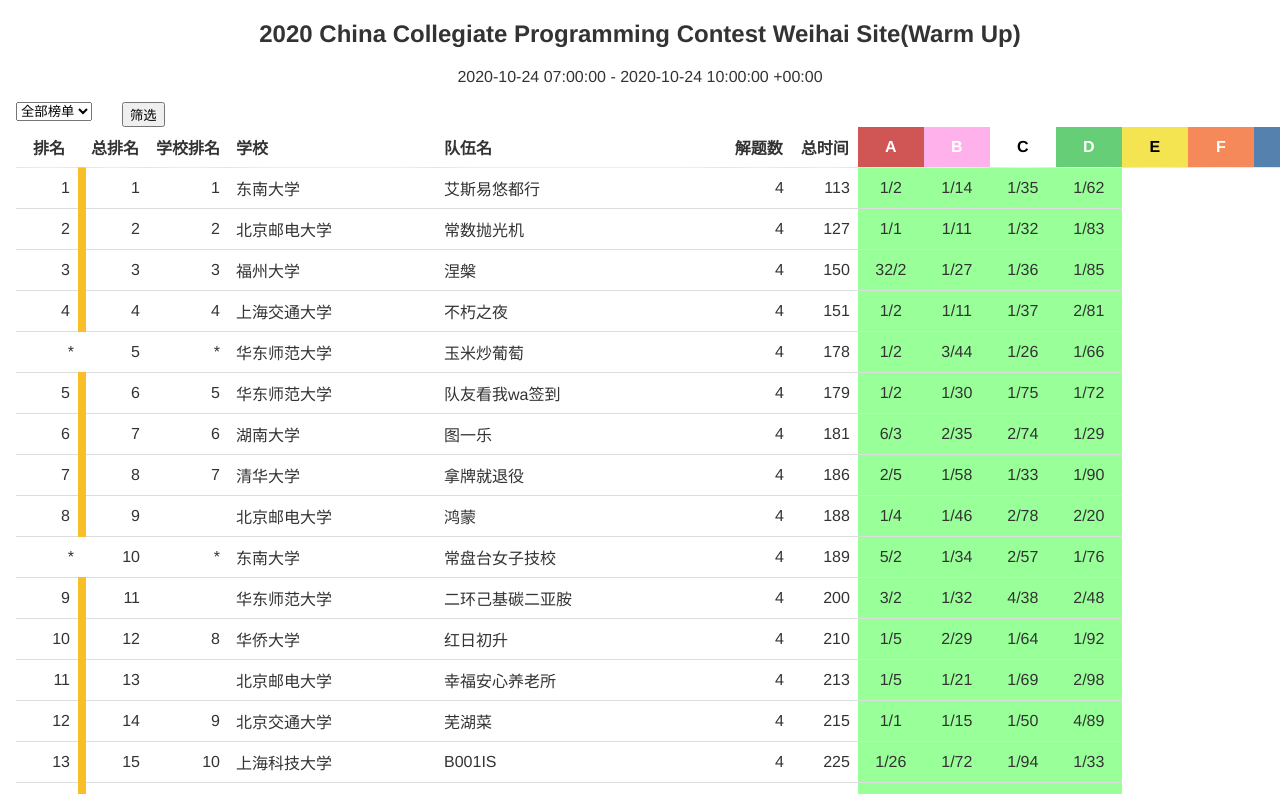
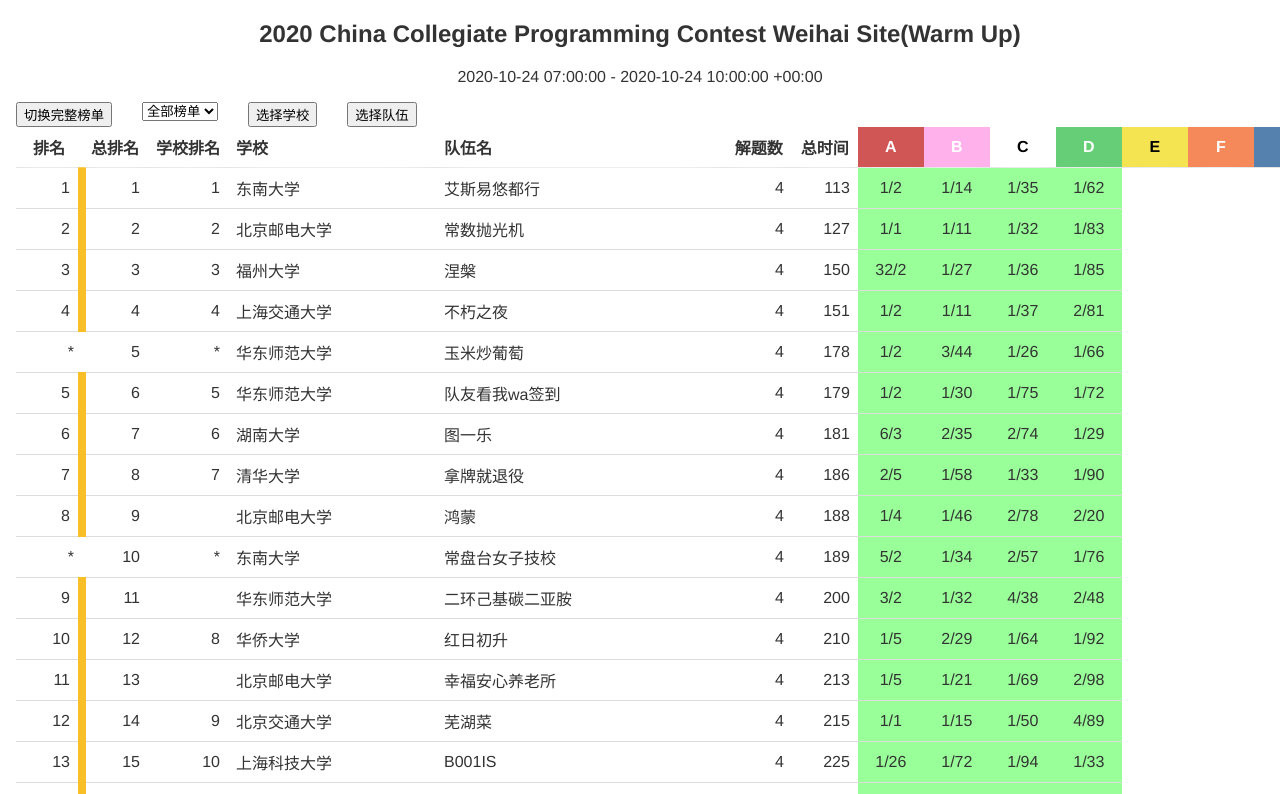
Before and after one commit to algoux/standard-ranklist-renderer, a React app: page / in a window 1280 px wide. Shown: the top 794 px of the page. Built offline with nearby package versions, Linux system fonts and the light colour scheme.

Commit message:
update select

```diff
--- a/src/Ranklist.tsx
+++ b/src/Ranklist.tsx
@@ -7,10 +7,11 @@ import _ from 'lodash';
 import moment from 'moment';
 import { numberToAlphabet, secToTimeStr } from './utils/format';
 import classnames from 'classnames';
-import TeamFilterModal from './components/TeamFilterModal';
+// import TeamFilterModal from './components/TeamFilterModal';
 import Progress from "./progress"
 import Color from 'color';
-
+// import SelectDropdown from './components/SelectDropdown'
+import SelectList from './SelectList'
 enum EnumTheme {
   light = 'light',
   dark = 'dark',
@@ -28,7 +29,7 @@ export interface RanklistProps {
 interface State {
   theme: keyof typeof EnumTheme;
   rows: srk.RanklistRow[],
-  rows_select: srk.RanklistRow[],
+  // rows_select: srk.RanklistRow[],
   marker: string,
 }
 
@@ -47,7 +48,7 @@ export default class Ranklist extends React.Component<RanklistProps, State> {
       theme: EnumTheme.light,
       rows: [],
       marker: "all",
-      rows_select: []
+      // rows_select: []
     };
   }
 
@@ -55,7 +56,7 @@ export default class Ranklist extends React.Component<RanklistProps, State> {
     this.preCheckData(this.props.data);
     this.setState({
       rows: this.props.data.rows,
-      rows_select: this.props.data.rows
+      // rows_select: this.props.data.rows
     })
     // let fill = document.getElementById("fill");
     // var count = 0;
@@ -77,7 +78,7 @@ export default class Ranklist extends React.Component<RanklistProps, State> {
       this.preCheckData(np.data);
       this.setState({
         rows: np.data.rows,
-        rows_select: np.data.rows
+        // rows_select: np.data.rows
       })
     }
 
@@ -284,99 +285,14 @@ export default class Ranklist extends React.Component<RanklistProps, State> {
         list.push(rows[i])
       }
     }
-    if (arr.length == 0) {
-      // let list2 = [];
-      // if (this.state.marker == "all") {
-      //   list2 = rows
-      // }
-      // else if (this.state.marker != "") {
-      //   let list1 = [];
-      //   for (let i = 0; i < rows.length; i++) {
-      //     if (rows[i].user.marker == this.state.marker) {
-      //       list1.push(String(rows[i].user.id))
-      //     }
-      //   }
-      //   for (let i = 0; i < rows.length; i++) {
-      //     if (list1.indexOf(String(rows[i].user.id)) >= 0) {
-      //       list2.push(rows[i])
-      //     }
-      //   }
-      // }
-
-      // let that = this;
-      this.setState({
-        rows: this.state.rows_select,
-      })
-    }
-    else {
-      this.setState({
-        rows: list
-      })
-    }
-  }
-
-  changeList = (arr: string[]) => {
-    const { data } = this.props;
-    let rows = data.rows;
-    // for (let i = 0; i < rows.length; i++) {
-    //   if (arr.indexOf(String(rows[i].user.id)) >= 0) {
-    //     list.push(rows[i])
-    //   }
-    // }
-    let list2 = [];
-    if (this.state.marker == "all") {
-      list2 = rows
-    }
-    else if (this.state.marker != "") {
-      let list1 = [];
-      for (let i = 0; i < rows.length; i++) {
-        if (rows[i].user.marker == this.state.marker) {
-          list1.push(String(rows[i].user.id))
-        }
-      }
-      for (let i = 0; i < rows.length; i++) {
-        if (list1.indexOf(String(rows[i].user.id)) >= 0) {
-          list2.push(rows[i])
-        }
-      }
-    }
-    let that = this;
     this.setState({
-      rows_select: list2,
-    }, () => {
-      that.selectList([])
+      rows: list
     })
-  }
-
-  showChange = (e: any) => {
-    let value = e.target.value;
-    const { markers, rows } = this.props.data;
-    let list: string[] = [];
-    if (value == "all") {
-      list = []
-    }
-    else {
-      if (markers) {
-        for (let i = 0; i < rows.length; i++) {
-          if (rows[i].user.marker == value) {
-            list.push(String(rows[i].user.id))
-          }
-        }
-      }
-    }
-    let that = this;
-    this.setState({
-      marker: value
-    }, () => {
-      that.changeList(list);
-    })
-
-
   }
 
   render() {
     const { data } = this.props;
-    const { rows, rows_select } = this.state;
+    const { rows } = this.state;
     console.log('render', JSON.stringify(rows));
     const { type, version, contest, problems, series, sorter, _now, markers } = data;
     if (type !== 'general') {
@@ -395,20 +311,9 @@ export default class Ranklist extends React.Component<RanklistProps, State> {
       </div>
 
       <div style={{ marginTop: "10px", display: "flex" }}>
-        <div>
-          {markers ? <select onChange={this.showChange}>
-            <option value="all">全部榜单</option>
-            {markers.map((item) => <option value={item.id}>{item.label}</option>)}
-
-          </select> : ""}
-
+        <div >
+          <SelectList data={data.rows} markers={markers} onConfirm={this.selectList} />
         </div>
-        <div style={{ marginLeft: "30px" }}>
-          <TeamFilterModal rows={rows} rows_select={rows_select} selectList={this.selectList}>
-            <button>筛选</button>
-          </TeamFilterModal>
-        </div>
-
       </div>
 
       <div className="rows">
--- /dev/null
+++ b/src/SelectList.tsx
@@ -0,0 +1,154 @@
+import React from 'react';
+import * as srk from './srk';
+import SelectDropdown from './components/SelectDropdown'
+import { mapKeys } from 'lodash';
+import { arrayIntersection } from './utils/array'
+import { uniqBy } from 'lodash';
+
+export interface SelectListProps {
+    data: srk.RanklistRow[];
+    markers: srk.Marker[] | undefined;
+    onConfirm?: (selected: string[]) => void;
+}
+
+export interface dataSort {
+    name: string;
+    value: string
+}
+
+interface State {
+    visible: boolean;
+    search: string;
+    marker: string;
+    schoolList: string[];
+    teamList: string[];
+    show: boolean;
+}
+
+export default class SelectList extends React.Component<SelectListProps, State> {
+    constructor(props: SelectListProps) {
+        super(props);
+        this.state = {
+            visible: false,
+            search: '',
+            marker: 'all',
+            schoolList: [],
+            teamList: [],
+            show: true
+        };
+    }
+
+    dataSort = (data: dataSort[]) => {
+        return data.sort((a, b) => {
+            return a.name.localeCompare(b.name, "zh")
+        })
+    }
+
+    selectSchoolList = (data: srk.RanklistRow[]) => {
+        return this.dataSort(uniqBy(data.map((item) => {
+            return {
+                name: String(item.user.organization),
+                value: String(item.user.id),
+            }
+        }), 'name'))
+    }
+
+    selectTeamList = (data: srk.RanklistRow[]) => {
+        return this.dataSort(data.map((item) => {
+            return {
+                name: String(item.user.name),
+                value: String(item.user.id),
+            }
+        }))
+    }
+
+    saveMarker = (e: any) => {
+        let that = this;
+        this.setState({
+            marker: e.target.value
+        }, () => {
+            that.onSearch();
+        })
+    }
+
+    saveSchoolList = (data: string[]) => {
+        this.setState({
+            schoolList: data
+        })
+    }
+
+    saveTeamList = (data: string[]) => {
+        this.setState({
+            teamList: data
+        })
+    }
+
+    onSearch = () => {
+        const { data, onConfirm } = this.props;
+        let marker = this.state.marker;
+        let markers: string[] = [];
+        if (marker !== "all") {
+            for (let i = 0; i < data.length; i++) {
+                if (data[i].user.marker === marker) {
+                    markers.push(String(data[i].user.id));
+                }
+            }
+        } else {
+            for (let i = 0; i < data.length; i++) {
+                markers.push(String(data[i].user.id));
+            }
+        }
+        if (onConfirm) {
+            onConfirm(arrayIntersection(...[markers, this.state.schoolList, this.state.teamList].filter(f => f.length)));
+        }
+    }
+
+    onSearchChange = () => {
+        if (!this.state.show) {
+            this.onSearch();
+        }
+        else {
+            const { onConfirm, data } = this.props;
+            let list: string[] = [];
+            for (let i = 0; i < data.length; i++) {
+                list.push(String(data[i].user.id));
+            }
+            if (onConfirm) {
+                onConfirm(list)
+            }
+        }
+
+        this.setState({
+            show: !this.state.show
+        })
+    }
+
+
+    render() {
+        const { data, markers } = this.props;
+        return (
+            <div style={{ display: "flex" }}>
+                <div >
+                    <button onClick={this.onSearchChange}>{this.state.show ? "切换完整榜单" : "切换筛选模式"}</button>
+                </div>
+                <div style={{ marginLeft: "30px", display: this.state.show ? "block" : "none" }}>
+                    {markers ? <select onChange={this.saveMarker}>
+                        <option value="all">全部榜单</option>
+                        {markers.map((item) => <option value={item.id}>{item.label}</option>)}
+
+                    </select> : ""}
+
+                </div>
+                <div style={{ marginLeft: "30px", display: this.state.show ? "block" : "none" }} >
+                    <SelectDropdown options={this.selectSchoolList(data)} onChange={this.saveSchoolList} onConfirm={(selected) => this.onSearch()}><button>选择学校{this.state.schoolList.length > 0 ? ` (${this.state.schoolList.length})` : ""}</button></SelectDropdown>
+                </div>
+                <div style={{ marginLeft: "30px", display: this.state.show ? "block" : "none" }} >
+                    <SelectDropdown options={this.selectTeamList(data)} onChange={this.saveTeamList} onConfirm={(selected) => this.onSearch()}><button>选择队伍{this.state.teamList.length > 0 ? ` (${this.state.teamList.length})` : ""}</button></SelectDropdown>
+                </div>
+                {/* <div style={{ marginLeft: "30px", display: this.state.show ? "block" : "none" }}>
+                    <button onClick={this.onSearch}>筛选</button>
+                </div> */}
+            </div>
+        );
+    }
+}
--- a/src/components/SelectDropdown.tsx
+++ b/src/components/SelectDropdown.tsx
@@ -11,6 +11,7 @@ export interface SelectDropdownProps {
   }[];
   onChange?: (selected: string[]) => void;
   onConfirm?: (selected: string[]) => void;
+  // onConfirm?: () => void;
 }
 
 interface State {
@@ -30,14 +31,19 @@ export default class SelectDropdown extends React.Component<SelectDropdownProps,
   selected: string[] = [];
 
   onVisibleChange = (visible: boolean) => {
+    const { onConfirm } = this.props;
     this.setState({
       visible,
     });
+    if (onConfirm) {
+      onConfirm(this.selected)
+    }
   }
 
   saveSelected = ({ selectedKeys }: SelectInfo) => {
     const { onChange } = this.props;
     this.selected = selectedKeys as string[];
+
     if (onChange) {
       onChange(this.selected);
     }
@@ -70,7 +76,8 @@ export default class SelectDropdown extends React.Component<SelectDropdownProps,
         multiple
         onSelect={this.saveSelected}
         onDeselect={this.saveSelected}
-    >
+        style={{ maxHeight: '400px', overflow: "auto" }}
+      >
         <li className="rc-dropdown-menu-item">
           <input
             value={search}
@@ -81,7 +88,7 @@ export default class SelectDropdown extends React.Component<SelectDropdownProps,
         </li>
         {this.getOptions().map(item => <MenuItem key={item.value} style={{ paddingRight: '36px' }}>{item.name}</MenuItem>)}
         <Divider />
-        <MenuItem disabled>
+        {/* <MenuItem disabled>
           <button
             style={{
               cursor: 'pointer',
@@ -90,7 +97,7 @@ export default class SelectDropdown extends React.Component<SelectDropdownProps,
             onClick={this.confirm}
           >OK
           </button>
-        </MenuItem>
+        </MenuItem> */}
       </Menu>
     );
 
--- /dev/null
+++ b/src/utils/array.ts
@@ -0,0 +1,16 @@
+/**
+ * 求多个数组交集
+ */
+export function arrayIntersection<T>(...arrs: T[][]): T[] {
+  return arrs.reduce((acc, cur, index) => {
+    return Array.from(new Set(index > 0 ? cur.filter(item => new Set(acc).has(item)) : cur));
+  }, []);
+}
+
+
+/**
+ * 求多个数组并集
+ */
+export function arrayUnion<T>(...arrs: T[][]): T[] {
+  return Array.from(new Set(arrs.reduce((acc, cur) => [...acc, ...cur], [])));
+}
```
